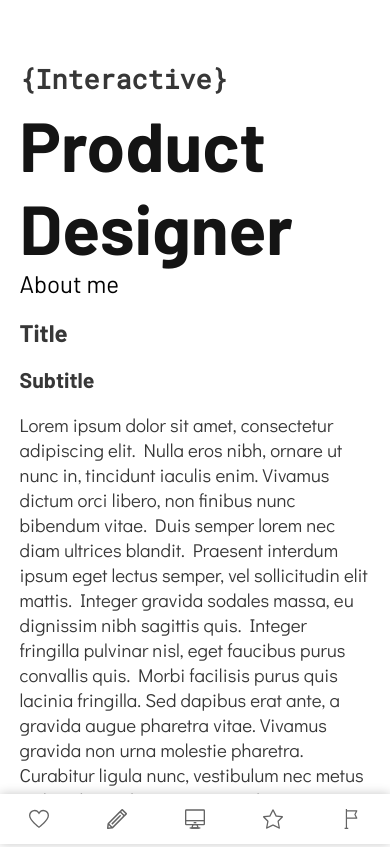
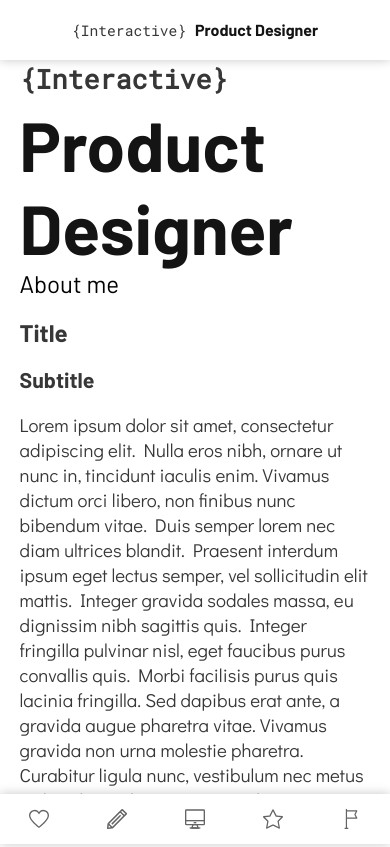
Before and after one commit to DavidGiraldoDesign/Personal-web-site, a plain HTML site: page public/index.html in a window 390 px wide. Shown: the top 847 px of the page. Drawn offline with Linux system fonts and the light colour scheme; a web font is replaced by a local one.

Commit message:
Add mobile header for App look and feel

```diff
--- a/public/scripts/view.js
+++ b/public/scripts/view.js
@@ -21,13 +21,26 @@ let view = {
         div.querySelector('#menuButtonsContainer').appendChild(svg.getAwards());
         div.querySelector('#menuButtonsContainer').appendChild(svg.getContact());
 
+        return div;
+    },
+    getMobileHeader: function(){
+        let div = document.createElement('div');
+        div.id='mobileHeader';
+        div.className='row col-12 col-m-12 col-s-12';
+        div.innerHTML=`
+                       <h1><span>{Interactive} </span> Product Designer</h1>
+
+                        `;
+
 
         return div;
     },
 
 
     render: function(){
+        document.querySelector('body').appendChild(this.getMobileHeader());
         document.querySelector('body').appendChild(this.getMenuComponent());
+
     }
 
 };
--- a/public/styles/menu_bar_style.css
+++ b/public/styles/menu_bar_style.css
@@ -1,3 +1,35 @@
+#mobileHeader{
+    position: fixed;
+    margin: 0px;
+    padding: 0px;
+    top:0px;
+    display: flex;
+    justify-content: center;
+    align-items: center;
+
+    height: 60px;
+    box-shadow: 0px 0px 10px #c7c7c7;
+    background: white;
+}
+
+#mobileHeader h1 {
+    height: auto;
+    position: relative;
+
+    font-family: 'Barlow', sans-serif;
+    font-size: 12pt;
+    font-weight: bold;
+    color: rgb(20, 20, 20);
+
+
+}
+#mobileHeader span {
+    font-family: 'Roboto Mono', monospace;
+    font-size: 11pt;
+    font-weight: lighter;
+    color: rgb(55, 55, 55);
+}
+
 #menuComponent {
     position: fixed;
     margin: 0px;
@@ -15,6 +47,7 @@
 }
 
 @media only screen and (min-width: 1200px) {
+
     /* For tablets: */
     #menuButtonsContainer {
         /*background: blue;*/
@@ -24,6 +57,8 @@
 }
 
 @media only screen and (min-width: 1500px) {
+
+
     #menuButtonsContainer {
         /*background: red;*/
         margin-right: 16.66%;
@@ -46,6 +81,8 @@
 }
 
 @media only screen and (orientation: landscape) {
+    #mobileHeader{display: none;}
+
     #menuComponent {
         top: 0px;
         height: 80px;
```
